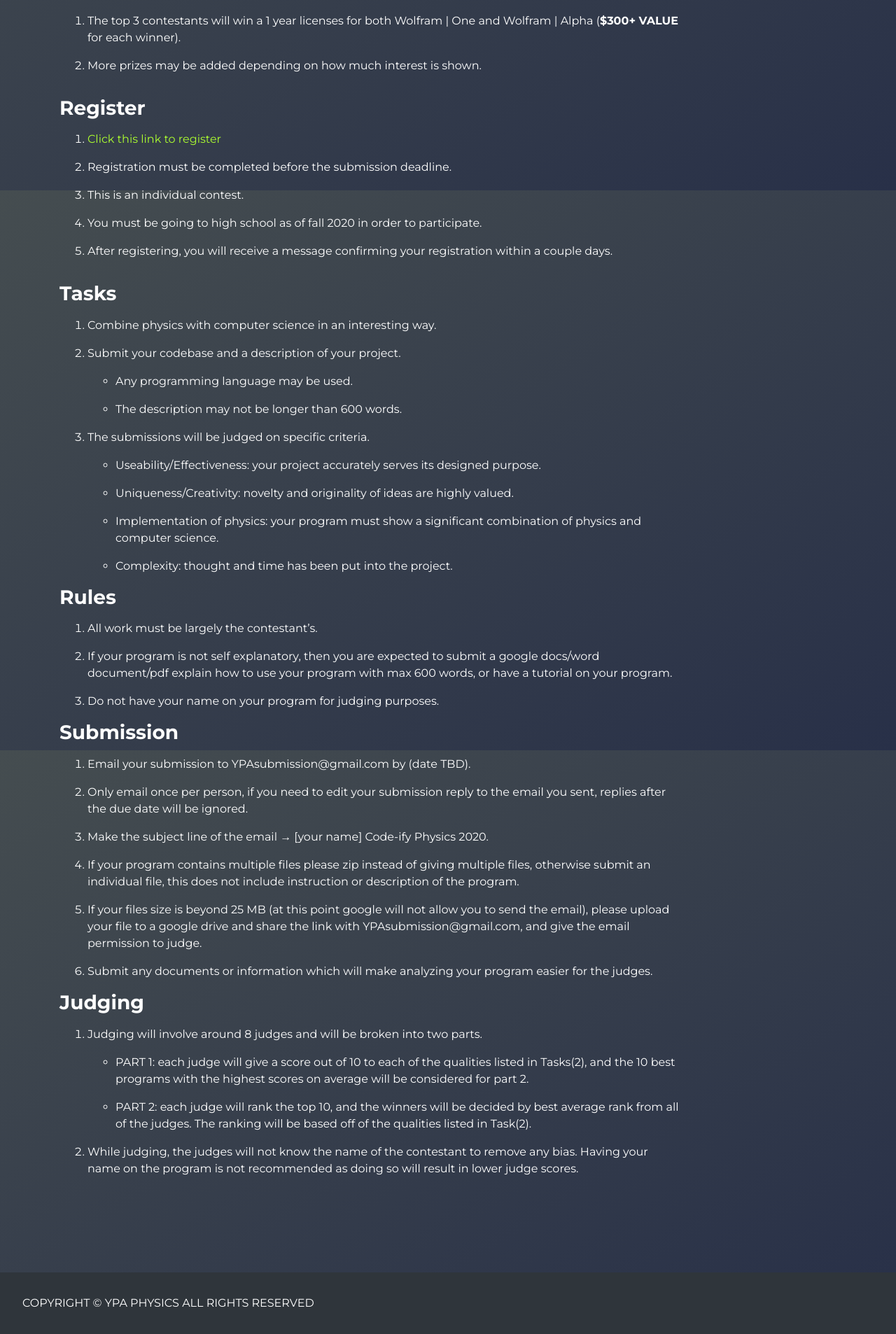
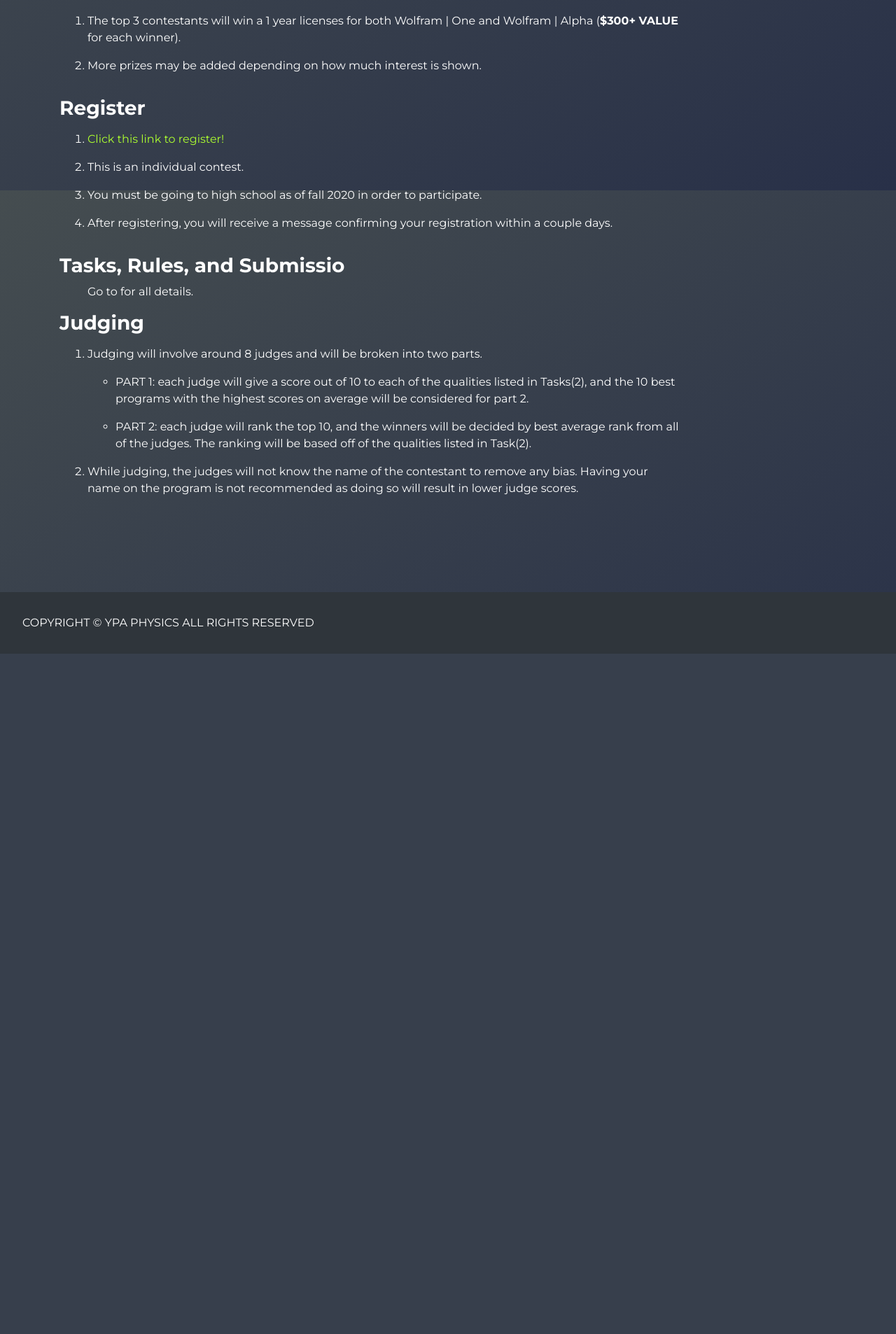
Before and after one commit to sidudaav/YPA, a Django app: page /events/codeify in a window 1280 px wide. Shown: the part 528-2434 px from the top of the page at 70% size. After the commit the page ends 1462 px from the top, so only its background shows below. Run offline with Django 3.2, Linux system fonts and the light colour scheme; some libraries are stand-ins or nearby versions.

Commit message:
Added Murad as test writer, updated Codeify

```diff
--- a/ypa_app/templates/events_details/codeify.html
+++ b/ypa_app/templates/events_details/codeify.html
@@ -40,11 +40,8 @@
         <ol>
             <li>
                 <a class="register-link" href="https://forms.gle/P6mUqd6BcGxsNEh18" target="_blank">
-                    Click this link to register
+                    Click this link to register!
                 </a>
-            </li>
-            <li>
-                Registration must be completed before the submission deadline.
             </li>
             <li>
                 This is an individual contest.
@@ -59,81 +56,9 @@
         </ol>
     </div>
     <div id="rules">
-        <h3>Tasks</h3>
+        <h3>Tasks, Rules, and Submissio</h3>
         <ol>
-            <li class="main-rule">
-                Combine physics with computer science in an interesting way.
-            </li>
-            <li class="main-rule">
-                Submit your codebase and a description of your project.
-                <ul>
-                    <li class="sub-rule">
-                        Any programming language may be used.
-                    </li>
-                    <li class="sub-rule">
-                        The description may not be longer than 600 words.
-                    </li>
-                </ul>
-            </li>
-            <li class="main-rule">
-                The submissions will be judged on specific criteria.
-                <ul>
-                    <li class="sub-rule">
-                        Useability/Effectiveness: your project accurately serves its designed purpose.
-                    </li>
-                    <li class="sub-rule">
-                        Uniqueness/Creativity: novelty and originality of ideas are highly valued.
-                    </li>
-                    <li class="sub-rule">
-                        Implementation of physics: your program must show a significant combination of
-                        physics and computer science.
-                    </li>
-                    <li class="sub-rule">
-                        Complexity: thought and time has been put into the project.
-                    </li>
-                </ul>
-            </li>
-        </ol>
-        <h3>Rules</h3>
-        <ol>
-            <li class="main-rule">
-                All work must be largely the contestant’s.
-            </li>
-            <li class="main-rule">
-                If your program is not self explanatory, then you are expected to submit a google docs/word
-                document/pdf explain how to use your program with max 600 words, or have a tutorial on
-                your program.
-            </li>
-            <li class="main-rule">
-                Do not have your name on your program for judging purposes.
-            </li>
-        </ol>
-        <h3>Submission</h3>
-        <ol>
-            <li class="main-rule">
-                Email your submission to YPAsubmission@gmail.com by (date TBD).
-            </li>
-            <li class="main-rule">
-                Only email once per person, if you need to edit your submission reply to the email you sent,
-                replies after the due date will be ignored.
-            </li>
-            <li class="main-rule">
-                Make the subject line of the email → [your name] Code-ify Physics 2020.
-            </li>
-            <li class="main-rule">
-                If your program contains multiple files please zip instead of giving multiple files,
-                otherwise submit an individual file, this does not include instruction or description
-                of the program.
-            </li>
-            <li class="main-rule">
-                If your files size is beyond 25 MB (at this point google will not allow you to send the email),
-                please upload your file to a google drive and share the link with YPAsubmission@gmail.com,
-                and give the email permission to judge.
-            </li>
-            <li class="main-rule">
-                Submit any documents or information which will make analyzing your program easier
-                for the judges.
-            </li>
+            Go to <strong><a href="https://github.com/YPA-Physics/code-ify-physics-2020"></a></strong> for all details.
         </ol>
         <h3>Judging</h3>
         <ol>
```
Also changed, not shown: ypa_app/templates/team.html (+17 -17 lines), ypa_app/static/ypa_app/images/org_logos/Maplesoft.jpg (deleted), ypa_app/static/ypa_app/images/org_logos/WolframAlpha.jpg (deleted).
